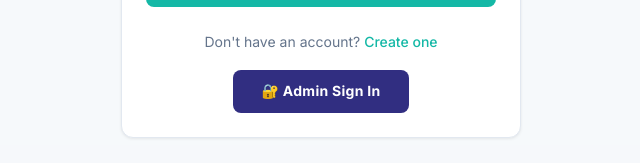
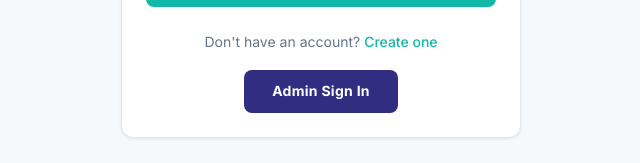
Before and after one commit to Niwas-Kumar/neurascan-frontend, a React (Vite) app: page /login in a window 1280 px wide. Shown: the part 618-781 px from the top of the page, without its empty margins (319-959 px from the left). Built offline with nearby package versions, Linux system fonts and the light colour scheme; no server answers.

Commit message:
fix: remove emoji from admin sign-in link text for consistency

```diff
--- a/src/pages/auth/LoginPage.jsx
+++ b/src/pages/auth/LoginPage.jsx
@@ -502,7 +502,7 @@ export default function LoginPage() {
                   onMouseEnter={e => e.currentTarget.style.opacity = '0.85'}
                   onMouseLeave={e => e.currentTarget.style.opacity = '1'}
                 >
-                  🔐 Admin Sign In
+                  Admin Sign In
                 </Link>
               </div>
             </div>
```
